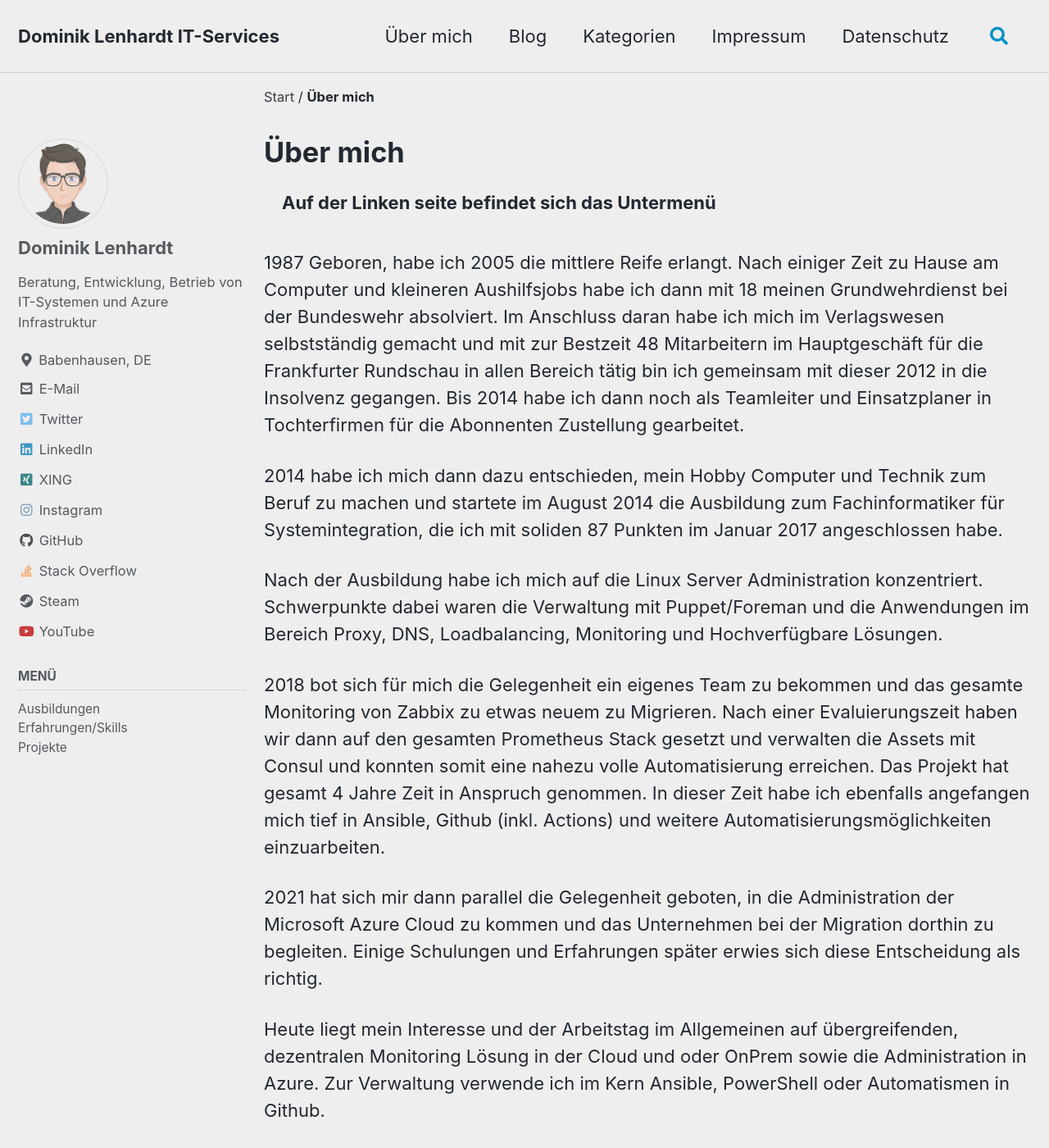
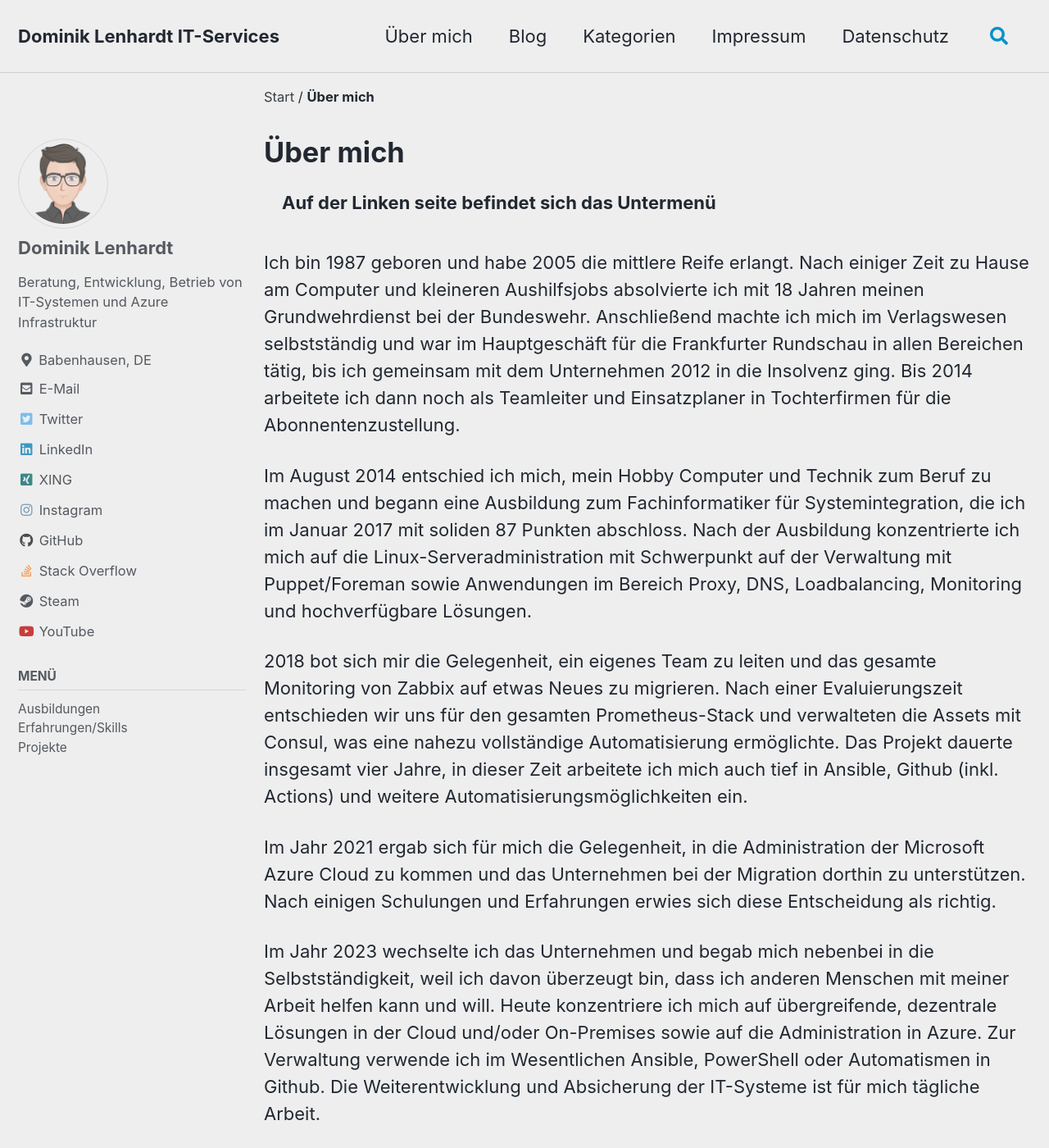
Before and after one commit to OnkelDom/onkeldom-old.github.io, a Jekyll site: the page built from _pages/about.md, in a window 1280 px wide and 1400 px high. Shown: the whole window at 82% size. Built offline with Jekyll 4.4.1, drawn with Linux system fonts in a browser that asks for light colours; cached includes are drawn as plain includes; some of the changed text lies outside the part shown.

Commit message:
modify about

```diff
--- a/_pages/about.md
+++ b/_pages/about.md
@@ -7,14 +7,14 @@ sidebar:
 Auf der Linken seite befindet sich das Untermenü
 {: .btn .btn--small}
 
-1987 Geboren, habe ich 2005 die mittlere Reife erlangt. Nach einiger Zeit zu Hause am Computer und kleineren Aushilfsjobs habe ich dann mit 18 meinen Grundwehrdienst bei der Bundeswehr absolviert. Im Anschluss daran habe ich mich im Verlagswesen selbstständig gemacht und mit zur Bestzeit 48 Mitarbeitern im Hauptgeschäft für die Frankfurter Rundschau in allen Bereich tätig bin ich gemeinsam mit dieser 2012 in die Insolvenz gegangen. Bis 2014 habe ich dann noch als Teamleiter und Einsatzplaner in Tochterfirmen für die Abonnenten Zustellung gearbeitet.
+Ich bin 1987 geboren und habe 2005 die mittlere Reife erlangt. Nach einiger Zeit zu Hause am Computer und kleineren Aushilfsjobs absolvierte ich mit 18 Jahren meinen Grundwehrdienst bei der Bundeswehr. Anschließend machte ich mich im Verlagswesen selbstständig und war im Hauptgeschäft für die Frankfurter Rundschau in allen Bereichen tätig, bis ich gemeinsam mit dem Unternehmen 2012 in die Insolvenz ging. Bis 2014 arbeitete ich dann noch als Teamleiter und Einsatzplaner in Tochterfirmen für die Abonnentenzustellung.
 
-2014 habe ich mich dann dazu entschieden, mein Hobby Computer und Technik zum Beruf zu machen und startete im August 2014 die Ausbildung zum Fachinformatiker für Systemintegration, die ich mit soliden 87 Punkten im Januar 2017 angeschlossen habe.
+Im August 2014 entschied ich mich, mein Hobby Computer und Technik zum Beruf zu machen und begann eine Ausbildung zum Fachinformatiker für Systemintegration, die ich im Januar 2017 mit soliden 87 Punkten abschloss. Nach der Ausbildung konzentrierte ich mich auf die Linux-Serveradministration mit Schwerpunkt auf der Verwaltung mit Puppet/Foreman sowie Anwendungen im Bereich Proxy, DNS, Loadbalancing, Monitoring und hochverfügbare Lösungen.
 
-Nach der Ausbildung habe ich mich auf die Linux Server Administration konzentriert. Schwerpunkte dabei waren die Verwaltung mit Puppet/Foreman und die Anwendungen im Bereich Proxy, DNS, Loadbalancing, Monitoring und Hochverfügbare Lösungen.
+2018 bot sich mir die Gelegenheit, ein eigenes Team zu leiten und das gesamte Monitoring von Zabbix auf etwas Neues zu migrieren. Nach einer Evaluierungszeit entschieden wir uns für den gesamten Prometheus-Stack und verwalteten die Assets mit Consul, was eine nahezu vollständige Automatisierung ermöglichte. Das Projekt dauerte insgesamt vier Jahre, in dieser Zeit arbeitete ich mich auch tief in Ansible, Github (inkl. Actions) und weitere Automatisierungsmöglichkeiten ein.
 
-2018 bot sich für mich die Gelegenheit ein eigenes Team zu bekommen und das gesamte Monitoring von Zabbix zu etwas neuem zu Migrieren. Nach einer Evaluierungszeit haben wir dann auf den gesamten Prometheus Stack gesetzt und verwalten die Assets mit Consul und konnten somit eine nahezu volle Automatisierung erreichen. Das Projekt hat gesamt 4 Jahre Zeit in Anspruch genommen. In dieser Zeit habe ich ebenfalls angefangen mich tief in Ansible, Github (inkl. Actions) und weitere Automatisierungsmöglichkeiten einzuarbeiten.
+Im Jahr 2021 ergab sich für mich die Gelegenheit, in die Administration der Microsoft Azure Cloud zu kommen und das Unternehmen bei der Migration dorthin zu unterstützen. Nach einigen Schulungen und Erfahrungen erwies sich diese Entscheidung als richtig.
 
-2021 hat sich mir dann parallel die Gelegenheit geboten, in die Administration der Microsoft Azure Cloud zu kommen und das Unternehmen bei der Migration dorthin zu begleiten. Einige Schulungen und Erfahrungen später erwies sich diese Entscheidung als richtig.
+Im Jahr 2023 wechselte ich das Unternehmen und begab mich nebenbei in die Selbstständigkeit, weil ich davon überzeugt bin, dass ich anderen Menschen mit meiner Arbeit helfen kann und will. Heute konzentriere ich mich auf übergreifende, dezentrale Lösungen in der Cloud und/oder On-Premises sowie auf die Administration in Azure. Zur Verwaltung verwende ich im Wesentlichen Ansible, PowerShell oder Automatismen in Github. Die Weiterentwicklung und Absicherung der IT-Systeme ist für mich tägliche Arbeit.
 
-Heute liegt mein Interesse und der Arbeitstag im Allgemeinen auf übergreifenden, dezentralen Monitoring Lösung in der Cloud und oder OnPrem sowie die Administration in Azure. Zur Verwaltung verwende ich im Kern Ansible, PowerShell oder Automatismen in Github.
+Meine Arbeitsweise ist sehr strukturiert und durchdacht. Ich bin der Meinung, dass es wichtig ist, zuerst einen Plan zu haben und diesen dann umzusetzen. Dazu gehören selbstverständlich auch prozessorientierte und organisatorische Themen.
```
Also changed, not shown: _pages/datenschutz.md (+1 -1 lines), _pages/impressum.md (+1 -1 lines), index.html (+9 -2 lines).
